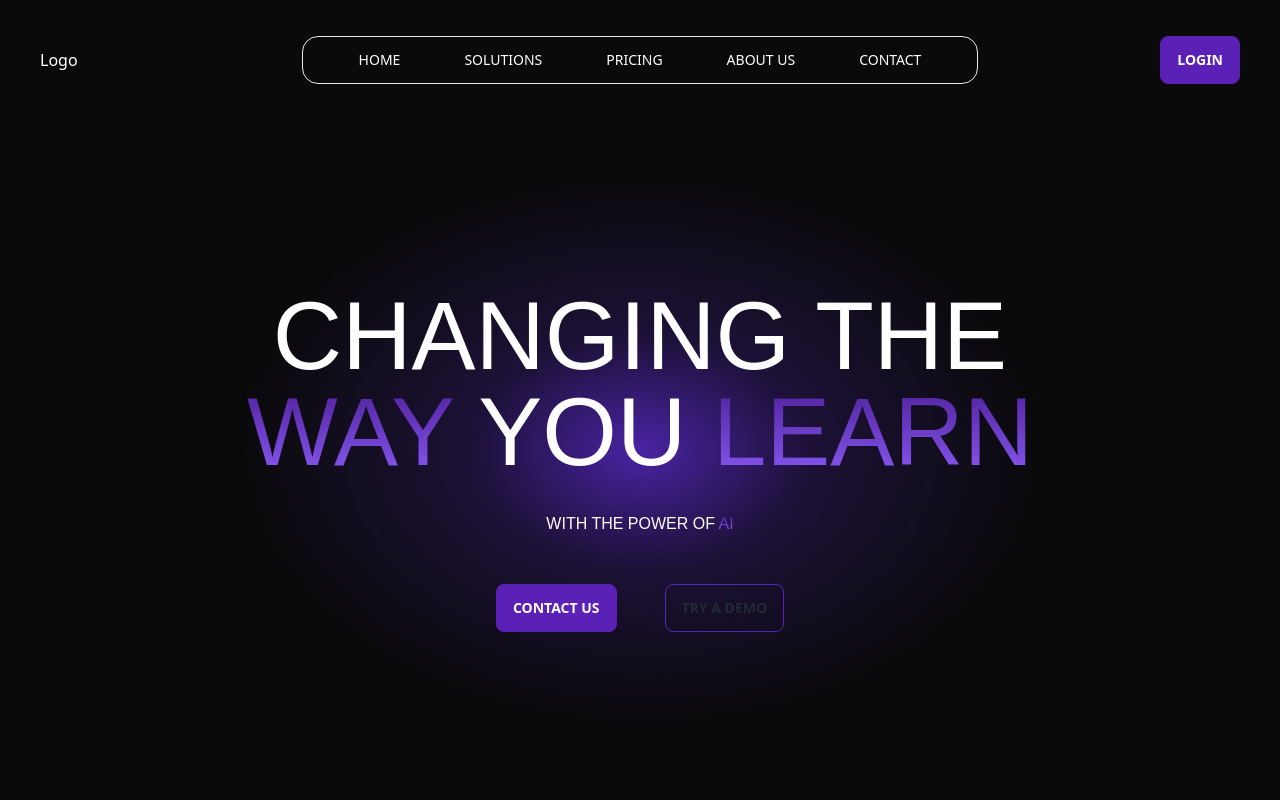
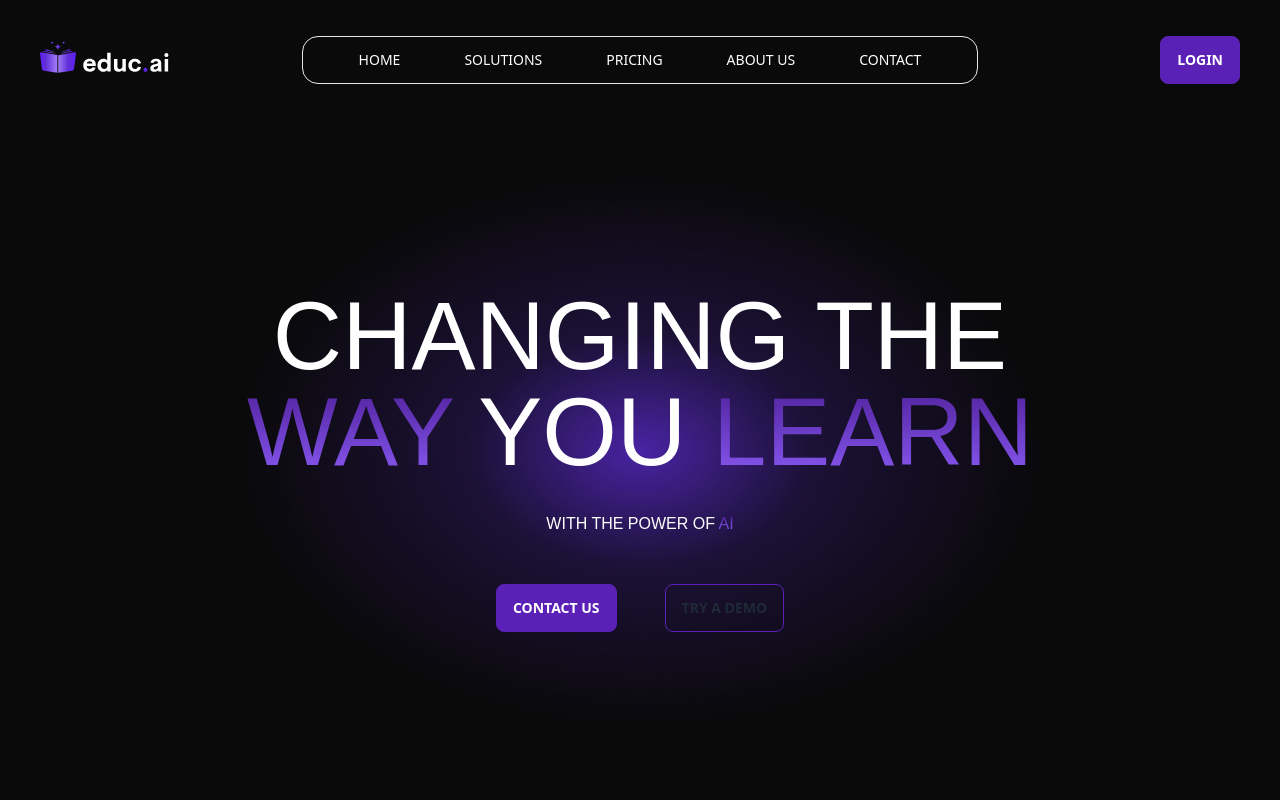
Before and after one commit to ribgu/educai-web-app, a React (Vite) app: page / in a window 1280 px wide. Shown: the top 800 px of the page. Built offline with nearby package versions, Linux system fonts and the light colour scheme.

Commit message:
Correcting logo

```diff
--- a/src/components/Logo/Logo.tsx
+++ b/src/components/Logo/Logo.tsx
@@ -10,8 +10,8 @@ export default function Logo(props: LogoProps) {
 
     const mapWidthToClassNames = {
         sm: 'w-[20%]',
-        md: 'w-[35%]',
-        lg: 'w-[50%]'
+        md: 'w-[50%]',
+        lg: 'w-[85%]'
     }
 
     const widthClass = mapWidthToClassNames[width]
--- a/src/components/Logo/logos.ts
+++ b/src/components/Logo/logos.ts
@@ -1,13 +1,8 @@
-import padraoBlack from '../../../public/logos/padraoBlack.svg'
-import padraoWhite from '../../../public/logos/padraoWhite.svg'
-import bookOne from '../../../public/logos/bookOne.svg'
-import bookTwo from '../../../public/logos/bookTwo.svg'
-
 const logos = {
-    padraoBlack,
-    padraoWhite,
-    bookOne,
-    bookTwo
+    padraoBlack: '../../../public/logos/padraoBlack.svg',
+    padraoWhite: '../../../public/logos/padraoWhite.svg',
+    bookOne: '../../../public/logos/bookOne.svg',
+    bookTwo: '../../../public/logos/bookTwo.svg'
 }
 
 export default logos
--- a/src/pages/LandingPage.tsx
+++ b/src/pages/LandingPage.tsx
@@ -3,6 +3,7 @@ import MainTextLogo from '../components/MainTextHome/MainTextLogo'
 import Button from '../components/Button/Button'
 import LpCard from '../components/LpCard/LpCard'
 import Typography from '../components/Typography/Typography'
+import Logo from '../components/Logo/Logo'
 
 export default function LandingPage() {
     return (
@@ -13,7 +14,7 @@ export default function LandingPage() {
                     <div className='flex w-full h-[15%] items-center justify-between px-10'>
 
                         <div className='flex-1'>
-                            <h1 className='text-white'>Logo</h1>
+                            <Logo variant='padraoWhite' width='lg'/>
                         </div>
 
                         <div className='flex w-[70%] justify-center h-[40%]'>
```
